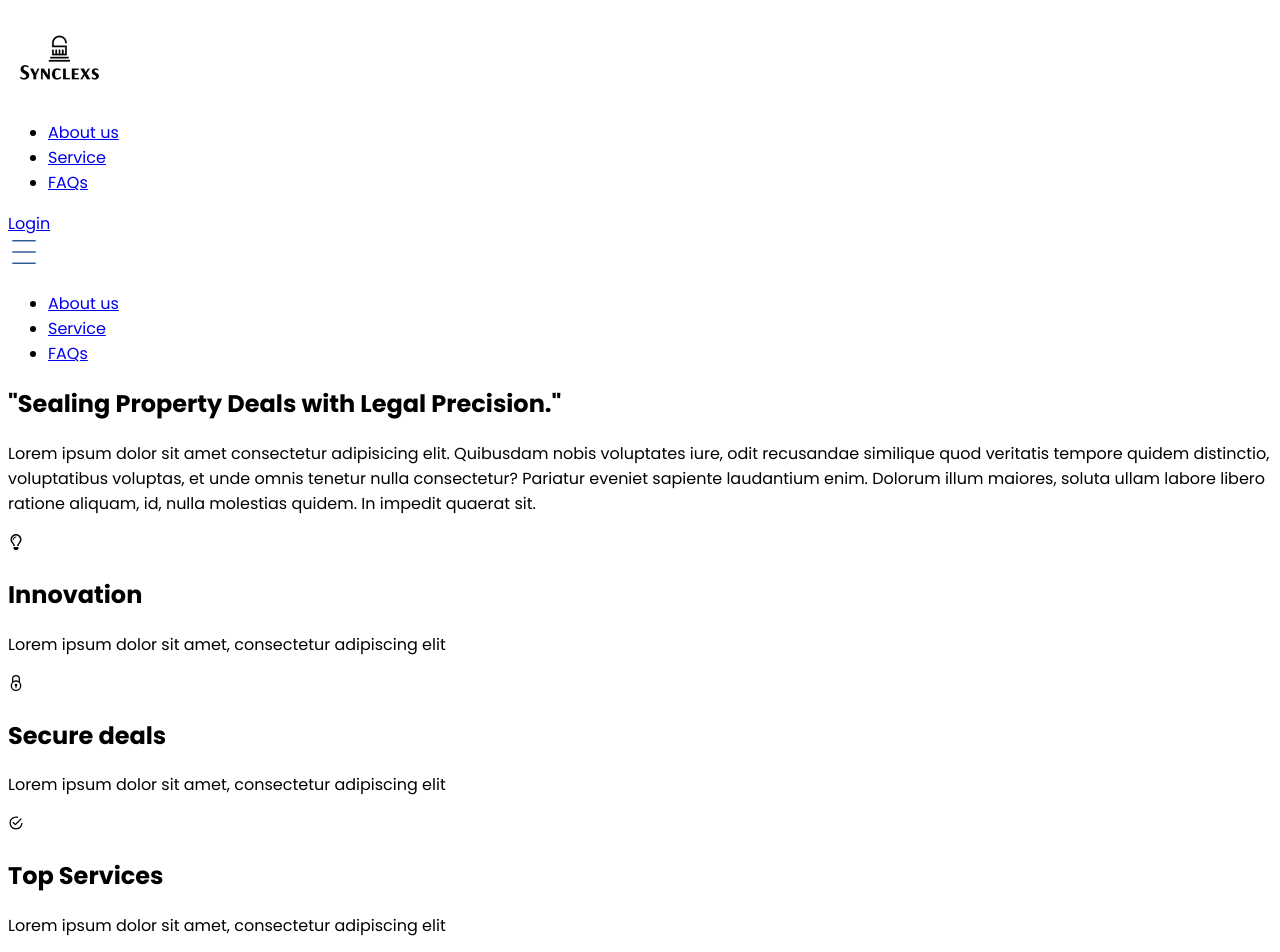
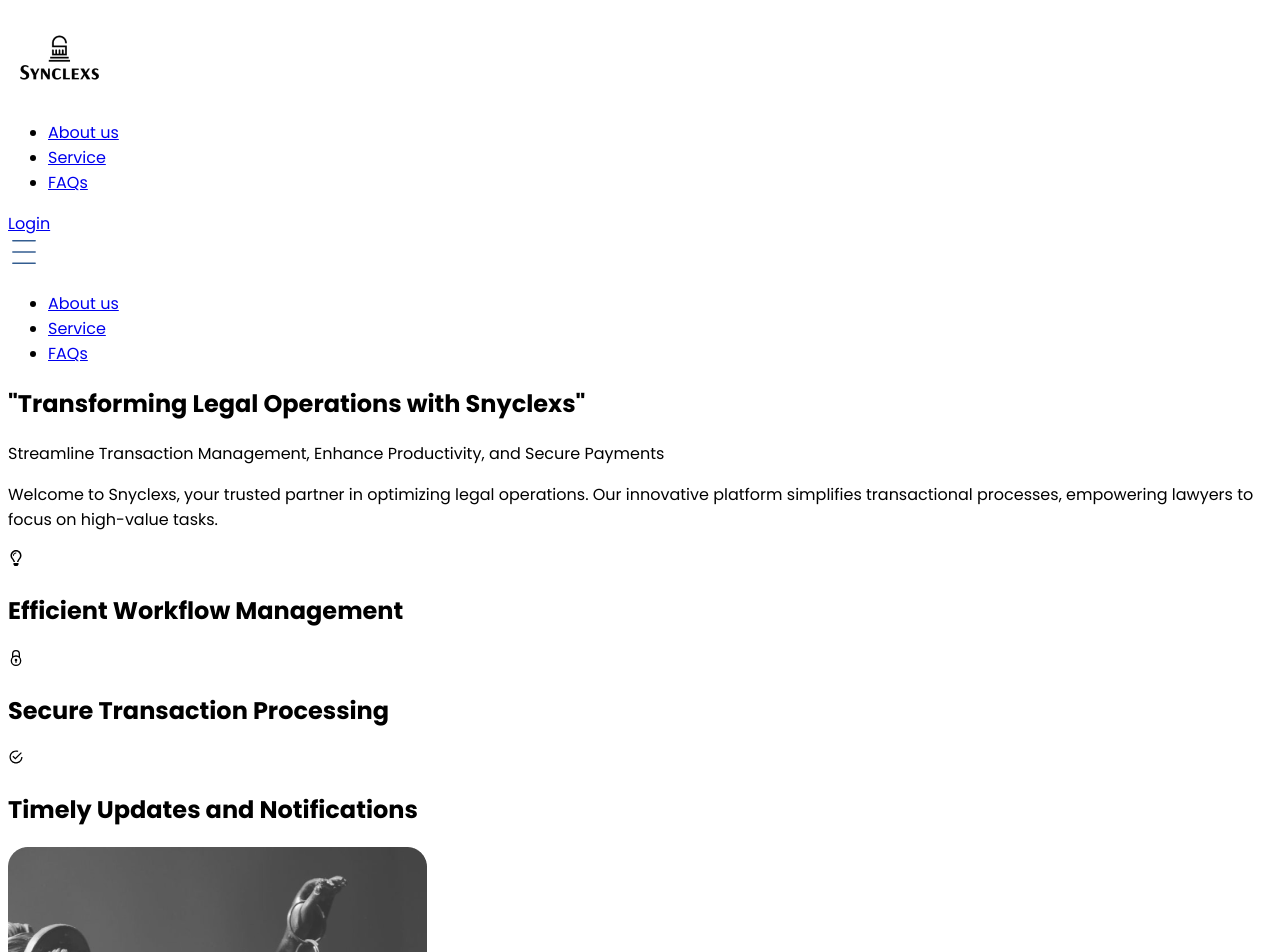
Before and after one commit to Uche-Onuh/synclexs, a React (Vite) app: page / in a window 1280 px wide. Shown: the top 952 px of the page. Built offline with nearby package versions, Linux system fonts and the light colour scheme.

Commit message:
lorem removed

```diff
--- a/src/components/UI/Cards.jsx
+++ b/src/components/UI/Cards.jsx
@@ -6,10 +6,8 @@ const Cards = ({ bg, icon, text, title }) => {
       className={`w-[100%] md:w-[30%] h-auto rounded-[20px] py-14 px-14 ${bg} flex flex-col items-center justify-center text-white hover:scale-105 transition ease-in-out duration-700`}
     >
       <div className="text-[45px] mb-2">{icon}</div>
-      <h1 className="font-semibold text-[24px] leading-[36px] mb-6">{title}</h1>
-      <p className="font-medium text-[15px] leading-[22px] text-center">
-        {text}
-      </p>
+      <h1 className="font-semibold text-[22px] leading-[36px] mb-4">{title}</h1>
+      <p className="font-medium text-[15px] leading-[22px] text-center"></p>
     </div>
   );
 };
--- a/src/constants/index.js
+++ b/src/constants/index.js
@@ -31,7 +31,7 @@ export const navLinks = [
 export const cards = [
   {
     id: "innovation",
-    title: "Innovation",
+    title: "Efficient Workflow Management",
     text: `Lorem ipsum dolor sit amet,
             consectetur adipiscing elit`,
     icon: FaRegLightbulb,
@@ -39,7 +39,7 @@ export const cards = [
   },
   {
     id: "secure",
-    title: "Secure deals",
+    title: "Secure Transaction Processing",
     text: `Lorem ipsum dolor sit amet,
             consectetur adipiscing elit`,
     icon: GrSecure,
@@ -47,7 +47,7 @@ export const cards = [
   },
   {
     id: "top",
-    title: "Top Services",
+    title: "Timely Updates and Notifications",
     text: `Lorem ipsum dolor sit amet,
             consectetur adipiscing elit`,
     icon: IoMdCheckmarkCircleOutline,
@@ -65,7 +65,7 @@ export const badges = [
   {
     id: "support",
     icon: MdOutlineSupportAgent,
-    title: "Yynergy with NBA",
+    title: "Synergy with NBA",
     text: `Snyclexs, in partnership with the NBA, protects lawyers from undervaluation,akin to pricing controls in other industries, ensuring fair compensation despiteeconomic pressures.`,
   },
   {
@@ -96,8 +96,7 @@ export const steps = [
     id: "step1",
     head: "Step 1",
     title: "Locate",
-    text: `Lorem ipsum dolor sit amet,
-          consectetur adipisng elit.`,
+    text: `Snyclexs enforces NBA's fee standards, preventing undercharging while allowing lawyers to set higher rates based on their value. This ensures fair compensation and preserves lawyer autonomy.`,
     icon: CiLocationOn,
     bg: "bg-grey",
     textCol: "text-black",
@@ -106,8 +105,7 @@ export const steps = [
     id: "step2",
     head: "Step 2",
     title: "Estimate",
-    text: `Lorem ipsum dolor sit amet,
-          consectetur adipisng elit.`,
+    text: `Snyclexs, in partnership with the NBA, protects lawyers from undervaluation, akin to pricing controls in other industries. This approach ensures fair compensation despite economic pressures.`,
     icon: RiContractLine,
     bg: "bg-alternate",
     textCol: "text-white",
@@ -116,8 +114,7 @@ export const steps = [
     id: "step3",
     head: "Step 3",
     title: "Deal",
-    text: `Lorem ipsum dolor sit amet,
-          consectetur adipisng elit.`,
+    text: `Through strategic partnerships with the NBA, Snyclexs safeguards lawyers against undervaluation. This pricing model ensures competitive and fair compensation while maintaining the integrity of the legal industry.`,
     icon: PiHandshakeThin,
     bg: "bg-grey",
     textCol: "text-black",
@@ -127,28 +124,21 @@ export const steps = [
 export const faqs = [
   {
     id: "q1",
-    question: "What services does TanahAir Offer?",
-    reply: "This is a default reply",
+    question: "What is Snyclexs?",
+    reply:
+      "Snyclexs is a cutting-edge platform designed to streamline transaction management for lawyers",
   },
   {
     id: "q2",
-    question: "What services does TanahAir Offer?",
-    reply: "This is a default reply",
+    question: "How secure is Snyclexs?",
+    reply:
+      " Snyclexs employs robust security measures, including encryption and two-factor authentication, to protect sensitive information.",
   },
   {
     id: "q3",
-    question: "What services does TanahAir Offer?",
-    reply: "This is a default reply",
-  },
-  {
-    id: "q4",
-    question: "What services does TanahAir Offer?",
-    reply: "This is a default reply",
-  },
-  {
-    id: "q5",
-    question: "What services does TanahAir Offer?",
-    reply: "This is a default reply",
+    question: "Can I customize the platform to suit my firm's needs?",
+    reply:
+      " Yes, Snyclexs offers customization options to accommodate the unique needs of your firm.",
   },
 ];
 
@@ -157,7 +147,6 @@ export const deals = [
   { id: "1590876547", location: "Kosofe" },
   { id: "1590876548", location: "Lagos Island" },
 ];
-
 
 export const options = [
   { value: "Agege", label: "Agege" },
--- a/src/pages/Homepage/index.jsx
+++ b/src/pages/Homepage/index.jsx
@@ -17,16 +17,18 @@ const Homepage = () => {
       <section className="w-full h-[75vh] bg-herobg bg-cover bg-no-repeat bg-center relative">
         <div className="bg-black opacity-50 absolute h-full w-full"></div>
         <div className="absolute top-[25%] md:left-[50px] px-10">
-          <h1 className="text-[30px] md:text-[50px] font-bold max-w-[100%] md:max-w-[40%] mb-10 text-primary">
-            "Sealing Property Deals with Legal Precision."
+          <h1 className="text-[30px] md:text-[50px] font-bold max-w-[100%] md:max-w-[40%] mb-5 text-primary">
+            "Transforming Legal Operations with Snyclexs"
           </h1>
+
+          <p className="font-medium text-[20px] md:text-[25px] md:max-w-[85%] text-secondary mb-5">
+            Streamline Transaction Management, Enhance Productivity, and Secure
+            Payments
+          </p>
           <p className="font-medium text-[14px] md:text-[16px] md:max-w-[85%] text-secondary">
-            Lorem ipsum dolor sit amet consectetur adipisicing elit. Quibusdam
-            nobis voluptates iure, odit recusandae similique quod veritatis
-            tempore quidem distinctio, voluptatibus voluptas, et unde omnis
-            tenetur nulla consectetur? Pariatur eveniet sapiente laudantium
-            enim. Dolorum illum maiores, soluta ullam labore libero ratione
-            aliquam, id, nulla molestias quidem. In impedit quaerat sit.
+            Welcome to Snyclexs, your trusted partner in optimizing legal
+            operations. Our innovative platform simplifies transactional
+            processes, empowering lawyers to focus on high-value tasks.
           </p>
         </div>
       </section>
@@ -106,7 +108,7 @@ const Homepage = () => {
         </div>
       </section>
 
-      <section
+      {/* <section
         id="partners"
         className="w-[90%] h-auto mx-auto flex flex-col md:flex-row justify-between items-center mt-16"
       >
@@ -130,7 +132,7 @@ const Homepage = () => {
             </div>
           ))}
         </div>
-      </section>
+      </section> */}
 
       <section
         id="services"
@@ -142,12 +144,12 @@ const Homepage = () => {
             Our Services
           </h1>
           <p className="font-medium text-[15px] leading-[22.5px] mb-14 max-w-full md:max-w-[40%]">
-            Lorem ipsum dolor sit amet, consectetur adipiscing elit. Sed do
-            eiusmod temporincididunt ut labore et dolore magna aliqua. Ut enim
-            ad minim veniam, quis nostrud exercitation ullamco laboris nis ut
-            aliquip ex ea commodo consequat. Duis aute irure dolor in
-            reprehenderit in voluptate velit esse cillum dolore eu fugiat nulla
-            pariatur. et dolore magna aliqua.
+            Our platform offers a comprehensive solution for legal professionals
+            and firms, integrating Lawyer Registration and Management,
+            Transaction Management and Tracking, Secure Payment Processing, and
+            Document Verification and Compliance to streamline operations,
+            ensure accuracy, and enhance client trust through robust security
+            and regulatory adherence.
           </p>
 
           <Link
@@ -164,10 +166,10 @@ const Homepage = () => {
           <h1 className="text-[25px] md:text-[55px] font-bold leading-[75px] mb-6">
             Our Working Process
           </h1>
-          <p className="font-medium text-[15px] leading-[22.5px] mb-2 md:mb-14 max-w-full md:max-w-[25%] mx-auto ">
+          {/* <p className="font-medium text-[15px] leading-[22.5px] mb-2 md:mb-14 max-w-full md:max-w-[25%] mx-auto ">
             Lorem ipsum dolor sit amet, consectetur adipisng elit. Sed do
             eiusmod tempor.
-          </p>
+          </p> */}
         </div>
 
         <div className="flex justify-between items-center flex-col md:flex-row gap-20 md:gap-4 mt-20">
--- a/src/pages/Login/ResetPassword.jsx
+++ b/src/pages/Login/ResetPassword.jsx
@@ -7,7 +7,7 @@ import { Link, useParams, useNavigate } from "react-router-dom";
 import axios from "../../api/axios";
 import { calculatePasswordStrength } from "../../utilityFunctions/functions";
 
-const RESET_PASSWORD_URL = "auth/password-reset/";
+const RESET_PASSWORD_URL = "auth/password-reset";
 
 const ResetPassword = () => {
   // State for form values and errors
@@ -73,8 +73,8 @@ const ResetPassword = () => {
       try {
         setLoading(true);
         const response = await axios.post(
-          RESET_PASSWORD_URL,
-          JSON.stringify({ token, password, confirm_password }),
+          `${RESET_PASSWORD_URL}/${token}/`,
+          JSON.stringify({ password, confirm_password }),
           {
             headers: {
               "Content-Type": "application/json",
@@ -85,8 +85,9 @@ const ResetPassword = () => {
         setLoading(false);
         toast.success("Password reset successfully");
 
-        setTimeout(() => navigate("/auth/signup"), 3000);
+        setTimeout(() => navigate("/auth/login"), 3000);
       } catch (error) {
+        setLoading(false);
         toast.error(
           error.response?.data?.message ||
             "Something went wrong. Please try again."
--- a/src/pages/Signup/index.jsx
+++ b/src/pages/Signup/index.jsx
@@ -254,8 +254,31 @@ const Signup = () => {
 
             {formValues.password.length > 0 && (
               <div className="text-gray-500 text-sm mb-4">
-                Password Strength:{" "}
-                {calculatePasswordStrength(formValues.password)}
+                <p className="mb-1">
+                  Password must:
+                  <ul className="list-disc list-inside">
+                    <li>Include at least one uppercase letter</li>
+                    <li>Include at least one symbol (e.g., @, $, !, etc.)</li>
+                    <li>Include at least one number</li>
+                    <li>Be at least 8 characters long</li>
+                  </ul>
+                </p>
+                <p>
+                  <strong>Password Strength:</strong>{" "}
+                  <span
+                    className={`${
+                      calculatePasswordStrength(formValues.password) ===
+                      "Strong"
+                        ? "text-green-500"
+                        : calculatePasswordStrength(formValues.password) ===
+                          "Medium"
+                        ? "text-yellow-500"
+                        : "text-red-500"
+                    }`}
+                  >
+                    {calculatePasswordStrength(formValues.password)}
+                  </span>
+                </p>
               </div>
             )}
 
```
